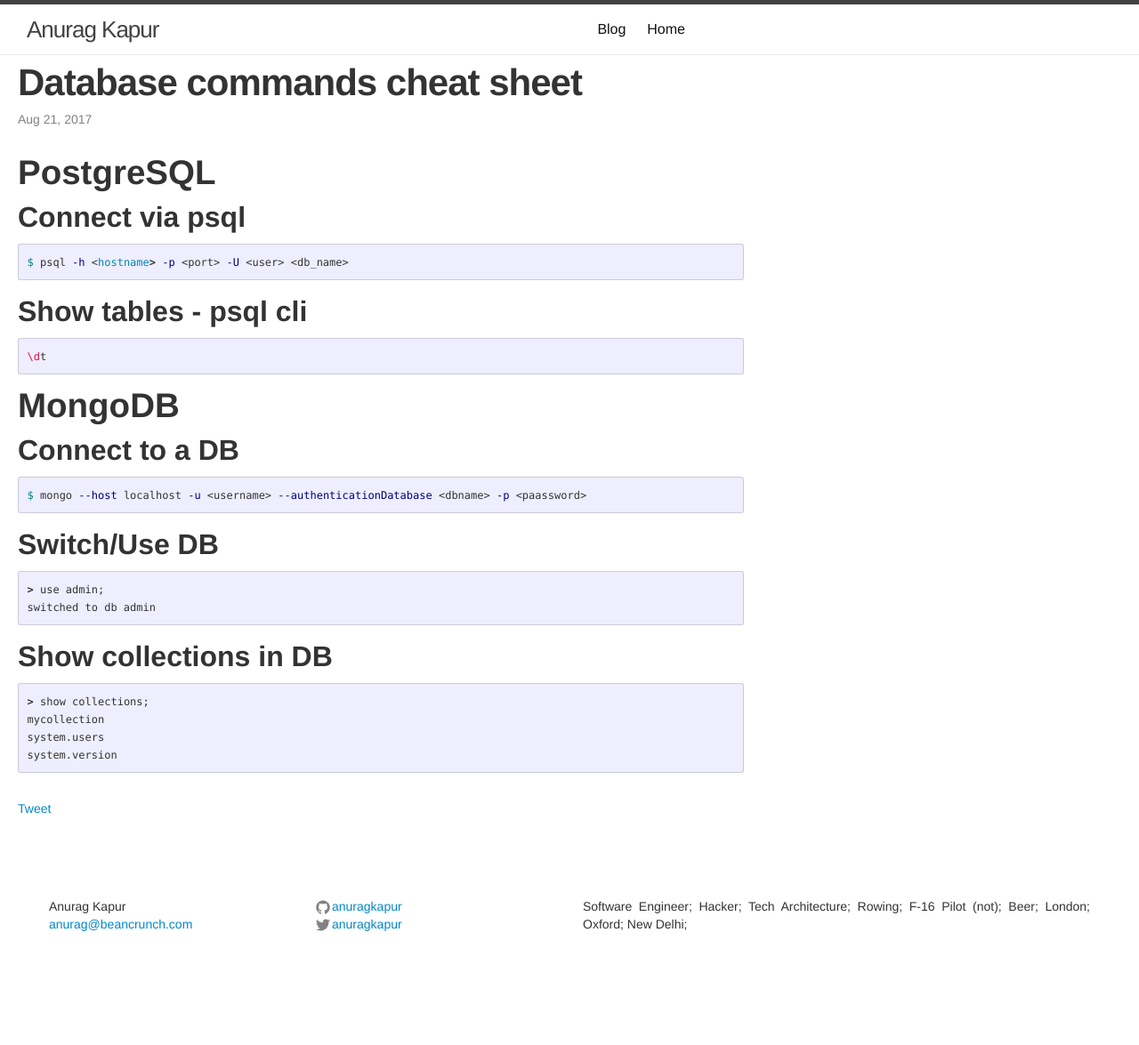
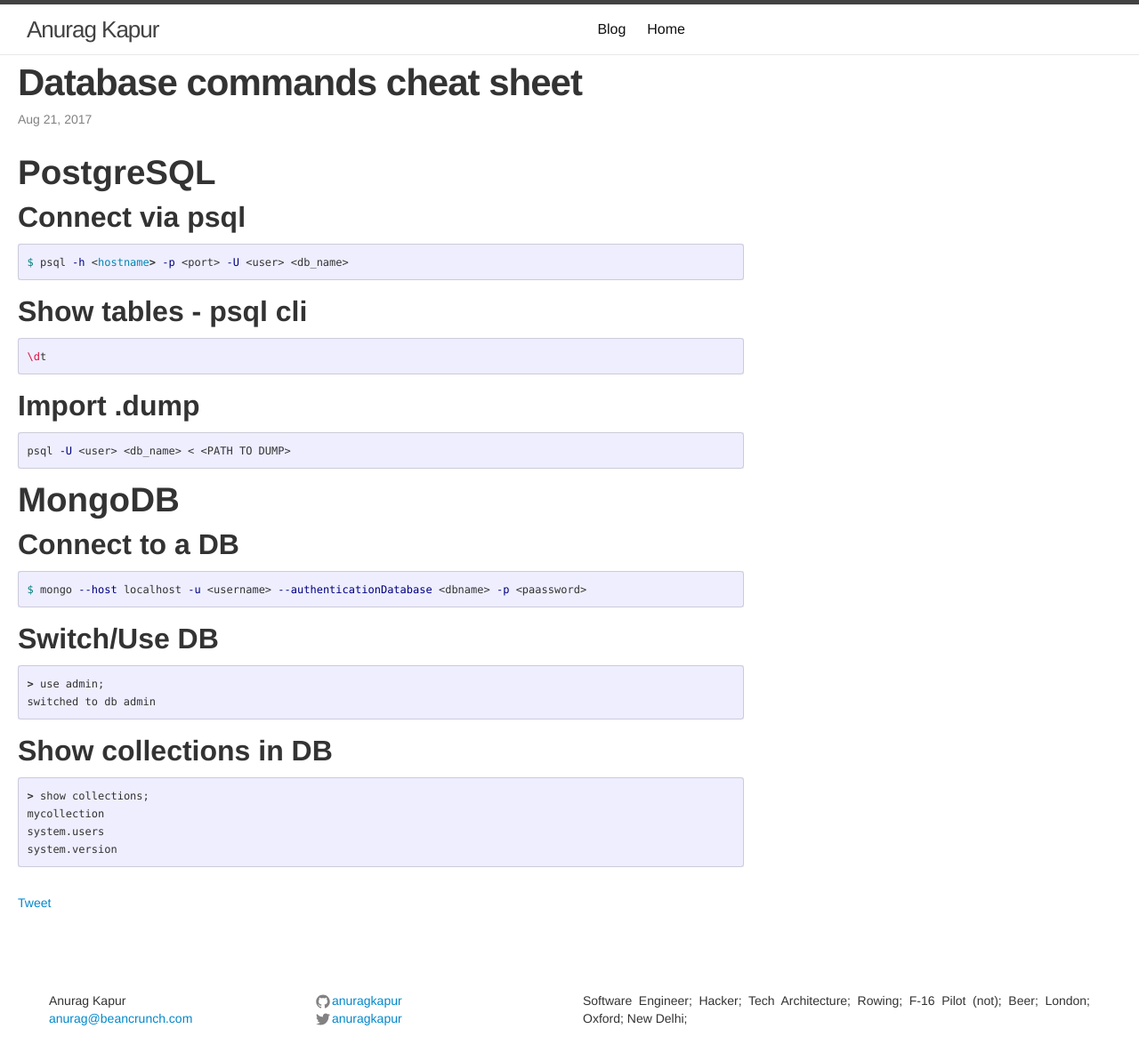
Before and after one commit to anuragkapur/anuragkapur.github.io, a Jekyll site: the page built from blog/cheat-sheets/_posts/2017-08-21-db-cheat-sheet.md, in a window 1280 px wide. Shown: the whole page at 89% size. Built offline with Jekyll 4.4.1, drawn with Linux system fonts in a browser that asks for light colours; comment, search, counter and statistics services are not loaded; before the commit the page ends 1069 px from its top, so only the background shows below that.

Commit message:
add psql data import command

````diff
--- a/blog/cheat-sheets/_posts/2017-08-21-db-cheat-sheet.md
+++ b/blog/cheat-sheets/_posts/2017-08-21-db-cheat-sheet.md
@@ -16,6 +16,11 @@
 ## Show tables - psql cli
 ```bash
 \dt
+```
+
+## Import .dump
+```bash
+psql -U <user> <db_name> < <PATH TO DUMP>
 ```
 
 # MongoDB
````
